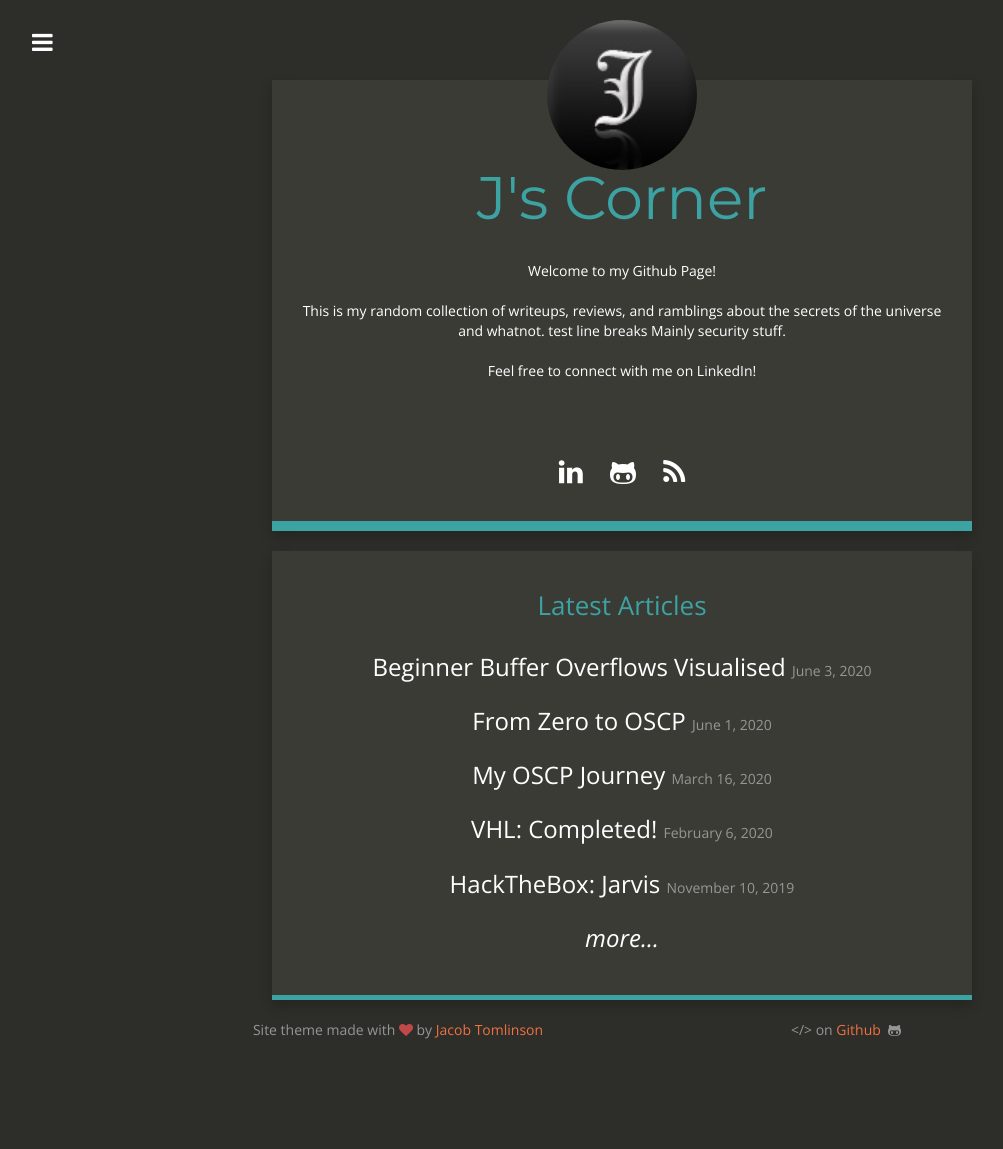
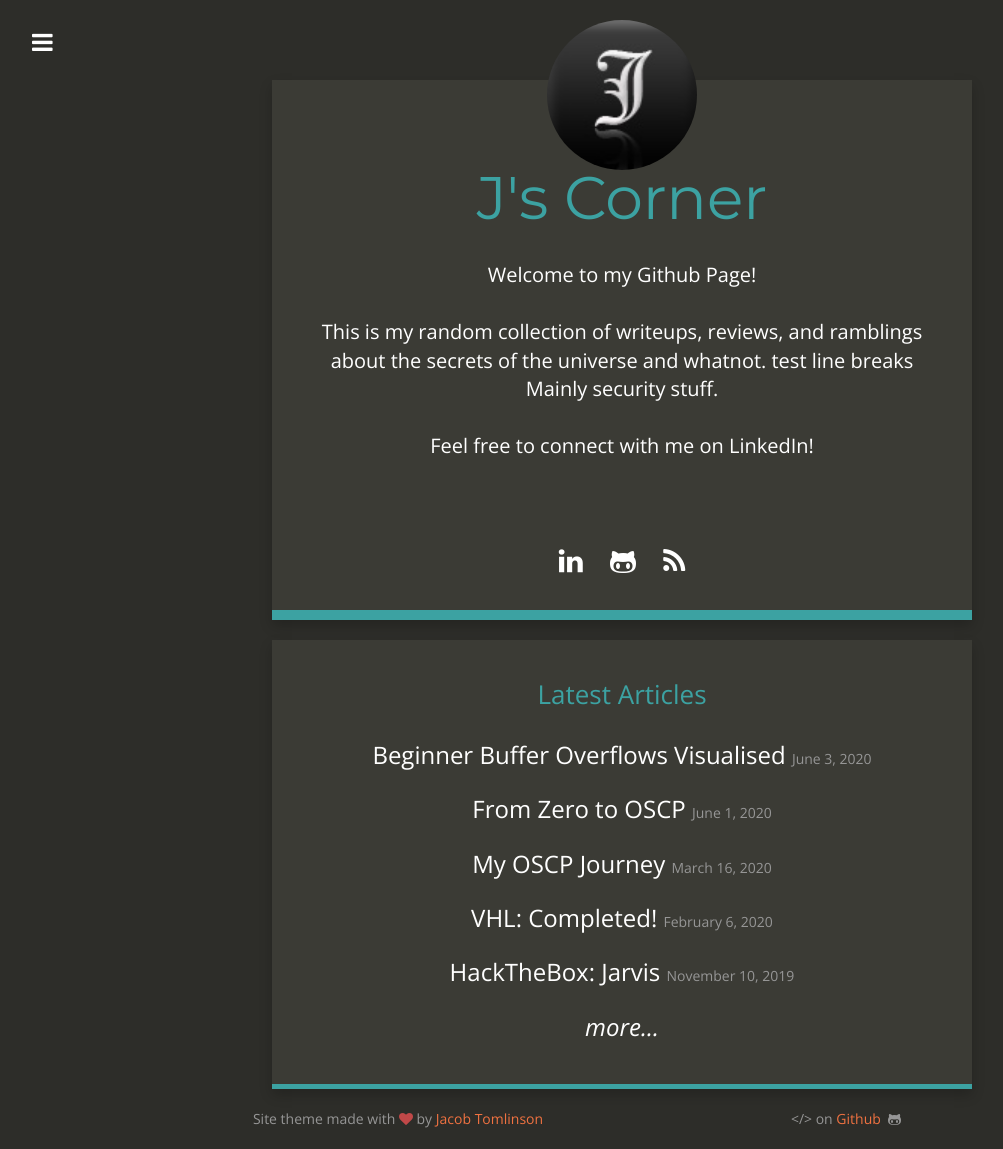
Before and after one commit to Dreamscent/Dreamscent.github.io, a Jekyll site: the page built from index.html, in a window 1280 px wide. Shown: the whole page, without its empty margins (18-1021 px from the left). Built offline with Jekyll 4.4.1, drawn with Linux system fonts in a browser that asks for light colours; nearby versions of some CDN libraries; before the commit the page ends 1060 px from its top, so only the background shows below that.

Commit message:
CSS changes

```diff
--- a/css/style.scss
+++ b/css/style.scss
@@ -290,6 +290,7 @@
 	.author-text {
 		text-align: center;
 		margin-top: 30px;
+		font-size: 20px;
 
 		b {
 			font-size: 32px;
--- a/index.html
+++ b/index.html
@@ -16,7 +16,7 @@
             <h1 class="header author-header" itemprop="headline">{{ site.title }}</h1>
 
             <div class="author-text">
-                <p style="front-size: 25px;">{{ site.title_description }}</p>
+                {{ site.title_description }}
             </div>
 
             {% include social_links.html %}
```
